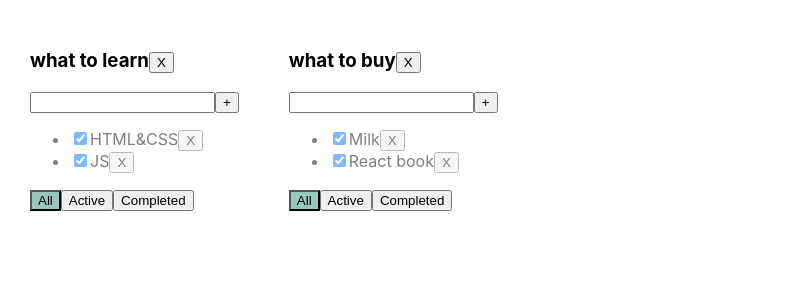
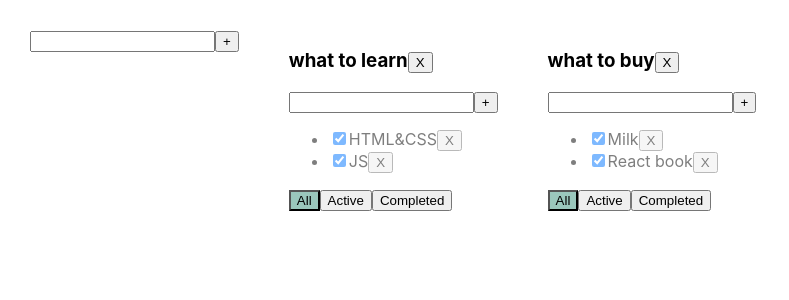
Before and after one commit to Kalinskiy/todo, a React (Create React App) app: page / in a window 1280 px wide. Shown: the top 300 px of the page, without its empty margins (0-789 px from the left). Built offline with nearby package versions, Linux system fonts and the light colour scheme.

Commit message:
changing tasks and todolist names

```diff
--- /dev/null
+++ b/src/AddItemForm.tsx
@@ -0,0 +1,41 @@
+import React, {ChangeEvent, useState} from "react";
+
+
+export type AddItemFormType = {
+    addItem: (title: string) => void
+}
+export const AddItemForm = (props: AddItemFormType) => {
+    let [error, setError] = useState<string | null>(null)
+    let [title, setTitle] = useState('')
+
+    const addItem = () => {
+        if (title.trim() !== '') {
+            props.addItem(title)
+            setTitle('')
+        } else {
+            setError('Title is required')
+        }
+    }
+    const onChangeHandler = (e: ChangeEvent<HTMLInputElement>) => {
+        setTitle(e.currentTarget.value)
+    }
+
+    const onKeyPressHandler = (e: React.KeyboardEvent<HTMLInputElement>) => {
+        setError(null)
+        if (e.charCode === 13) {
+            addItem()
+        }
+
+    }
+
+    return <div>
+        <input value={title}
+               onChange={onChangeHandler}
+               onKeyPress={onKeyPressHandler}
+               className={error ? 'error' : ''}
+        />
+        <button onClick={addItem}>+</button>
+        {error && <div className='error-message'>{error}</div>}
+    </div>
+
+}
--- a/src/App.tsx
+++ b/src/App.tsx
@@ -2,6 +2,7 @@ import React, {useState} from 'react';
 import './App.css';
 import {Todolist} from './Todolist';
 import {v1} from "uuid";
+import {AddItemForm} from "./AddItemForm";
 
 
 //types
@@ -18,21 +19,12 @@ export type TodolistType = {
     filter: FilterValuesType
 }
 type TasksStateType = {
-    [key:string]:Array<TaskType>
+    [key: string]: Array<TaskType>
 }
 
 
 function App() {
 
-
-    //states
-    // let [tasks, setTasks] = useState([
-    //     {id: v1(), title: "HTML&CSS", isDone: true},
-    //     {id: v1(), title: "JS", isDone: true},
-    //     {id: v1(), title: "ReactJS", isDone: false},
-    //     {id: v1(), title: "rest api", isDone: false},
-    //     {id: v1(), title: "graphQL", isDone: false}
-    // ])
     let todolist1 = v1();
     let todolist2 = v1();
 
@@ -76,21 +68,48 @@ function App() {
     }
     const changeTaskStatus = (id: string, isDone: boolean, todolistId: string) => {
         let todolistTasks = tasks[todolistId]
-        let task = todolistTasks.find(t=>t.id ===id)
-        if(task){
+        let task = todolistTasks.find(t => t.id === id)
+        if (task) {
             task.isDone = isDone;
             setTasks({...tasks});
         }
     }
+    const changeTaskTitle=(id: string, newTitle: string, todolistId: string)=>{
+        let todolistTasks = tasks[todolistId]
+        let task = todolistTasks.find(t => t.id === id)
+        if (task) {
+            task.title = newTitle;
+            setTasks({...tasks});
+        }
+    }
 //Todolists Functions
-    const removeTodolist = (id:string)=>{
-        setTodolists(todolists.filter(tl=>tl.id !=id))
+    const removeTodolist = (id: string) => {
+        setTodolists(todolists.filter(tl => tl.id != id))
         delete tasks[id]
         setTasks({...tasks})
     }
+    const addTodolist = (title: string) => {
+        const newTodolistId = v1();
+        const newTodolist: TodolistType = {id: newTodolistId, title: title, filter: 'all'}
+        setTodolists([newTodolist, ...todolists])
+        setTasks({
+            ...tasks,
+            [newTodolistId]: []
+        })
+    }
+    const onChangeTodolistTitle = (id:string,newTitle:string)=>{
+      const todolist = todolists.find(tl => tl.id === id)
+        if(todolist){
+            todolist.title = newTitle;
+            setTodolists([...todolists])
+        }
+
+    }
+
 
     return (
         <div className="App">
+            <AddItemForm addItem={addTodolist}/>
             {
                 todolists.map(tl => {
                         let allTodolistTasks = tasks[tl.id]
@@ -113,13 +132,17 @@ function App() {
                             addTask={addTask}
                             changeTaskStatus={changeTaskStatus}
                             filter={tl.filter}
-
+                            changeTaskTitle={changeTaskTitle}
                             removeTodolist={removeTodolist}
+                            changeTodolistTitle={changeTaskTitle}
+                            onChangeTodolistTitle={onChangeTodolistTitle}
 
                         />
-                })
+                    }
+                )
 
             }
+
 
         </div>
     );
--- /dev/null
+++ b/src/EditableSpan.tsx
@@ -0,0 +1,33 @@
+import React, {ChangeEvent, useState} from "react";
+
+export type EditableSpanType = {
+    title: string
+    onChange:(newValue:string)=>void
+
+}
+export const EditableSpan = (props: EditableSpanType) => {
+    const [editMode, setEditMode] = useState(false)
+    const [title, setTitle] = useState('')
+
+    const changeTitle = (e: ChangeEvent<HTMLInputElement>) => {
+        setTitle(e.currentTarget.value)
+    }
+    const activateEditMode = () => {
+        setEditMode(true)
+        setTitle(props.title)
+    }
+    const activateViewMode = () => {
+        setEditMode(false)
+        props.onChange(title)
+    }
+
+
+    return <>
+        {
+            editMode
+                ? <input value={title} onChange={changeTitle} autoFocus onBlur={activateViewMode}/>
+                : <span onDoubleClick={activateEditMode}>{props.title}</span>
+        }
+
+    </>
+}
--- a/src/Todolist.tsx
+++ b/src/Todolist.tsx
@@ -1,8 +1,7 @@
 import React, {ChangeEvent, useState} from 'react';
 import {FilterValuesType, TaskType} from "./App";
-
-
-
+import {AddItemForm} from "./AddItemForm";
+import {EditableSpan} from "./EditableSpan";
 
 
 type PropsType = {
@@ -12,60 +11,55 @@ type PropsType = {
     changeFilter: (value: FilterValuesType, todolistId: string) => void
     addTask: (title: string, todolistId: string) => void
     changeTaskStatus: (id: string, isDone: boolean, todolistId: string) => void
+    changeTaskTitle: (id: string, newTitle: string, todolistId: string) => void
     filter: FilterValuesType
     id: string
-    removeTodolist:(id:string)=>void
+    removeTodolist: (id: string) => void
+    changeTodolistTitle: (id: string, newTitle: string, todolistId: string) => void
+    onChangeTodolistTitle:(id:string, newTitle:string)=>void
 }
 
 export function Todolist(props: PropsType) {
 
-    let [error, setError] = useState<string | null>(null)
-    let [title, setTitle] = useState('')
 //tasks
-    const addTask = () => {
-        if (title.trim() !== '') {
-            props.addTask(title, props.id)
-            setTitle('')
-        } else {
-            setError('Title is required!')
-        }
-
+    const addTask = (title: string) => {
+        props.addTask(title, props.id)
     }
-    const addTaskOnKeyPress = (e: React.KeyboardEvent<HTMLInputElement>) => {
-        setError(null)
-        if (e.charCode === 13) {
-            addTask()
-        }
+//todolist
+    const changeTodolistTitle=(newTitle:string)=>{
+    props.onChangeTodolistTitle(props.id, newTitle)
+    }
+    const removeTodolist = () => {
+        props.removeTodolist(props.id)
     }
 
-    const onChangeHandler = (e: ChangeEvent<HTMLInputElement>) => {
-        setTitle(e.currentTarget.value)
-    }
+    // const changeTodolistTitle=(newTitle:string)=>{
+    //     props.changeTodolistTitle(props.id,newTitle)
+    // }
+    const onAllClickHandler = () => props.changeFilter('all', props.id)
+    const onActiveClickHandler = () => props.changeFilter('active', props.id)
+    const onCompletedClickHandler = () => props.changeFilter('completed', props.id)
 
     return <div>
 
-        <h3>{props.title}
-            <button onClick={()=>props.removeTodolist(props.id)}>X</button>
+        <h3>
+        <EditableSpan title={props.title} onChange={changeTodolistTitle}/>
+            <button onClick={removeTodolist}>X</button>
         </h3>
+        <AddItemForm addItem={addTask}/>
+        <div>
 
-        <div>
-            <input
-                className={error ? 'error' : ''}
-                value={title}
-                onChange={onChangeHandler}
-                onKeyPress={addTaskOnKeyPress}
-
-            />
-            <button onClick={addTask}>+</button>
-            {error && <div className='error-message'>{error}</div>}
         </div>
         <ul>
             {
                 props.tasks.map(t => {
                     const onClickHandler = () => props.removeTask(t.id, props.id);
-                    const onChangeHandler = (e: ChangeEvent<HTMLInputElement>) => {
+                    const onChangeStatusHandler = (e: ChangeEvent<HTMLInputElement>) => {
                         let newValueIsDone = e.currentTarget.checked
                         props.changeTaskStatus(t.id, newValueIsDone, props.id)
+                    }
+                    const onChangeTitleHandler = (newValue: string) => {
+                        props.changeTaskTitle(t.id, newValue, props.id)
                     }
 
                     return <li key={t.id} className={t.isDone ? 'is-done' : ''}>
@@ -73,9 +67,14 @@ export function Todolist(props: PropsType) {
 
                             type="checkbox"
                             checked={t.isDone}
-                            onChange={onChangeHandler}
+                            onChange={onChangeStatusHandler}
                         />
-                        <span>{t.title}</span>
+                        <EditableSpan
+                            title={t.title}
+                            onChange={onChangeTitleHandler}
+
+
+                        />
                         <button onClick={onClickHandler}>X</button>
                     </li>
                 })
@@ -85,15 +84,15 @@ export function Todolist(props: PropsType) {
         <div>
             <button
                 className={props.filter === 'all' ? 'active-filter' : ''}
-                onClick={() => props.changeFilter('all', props.id)}>All
+                onClick={onAllClickHandler}>All
             </button>
             <button
                 className={props.filter === 'active' ? 'active-filter' : ''}
-                onClick={() => props.changeFilter('active', props.id)}>Active
+                onClick={onActiveClickHandler}>Active
             </button>
             <button
                 className={props.filter === 'completed' ? 'active-filter' : ''}
-                onClick={() => props.changeFilter('completed', props.id)}>Completed
+                onClick={onCompletedClickHandler}>Completed
             </button>
         </div>
     </div>
```
Lines whose indentation alone changed are shown as unchanged.
